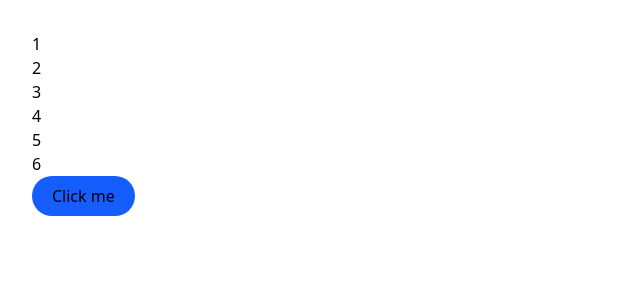
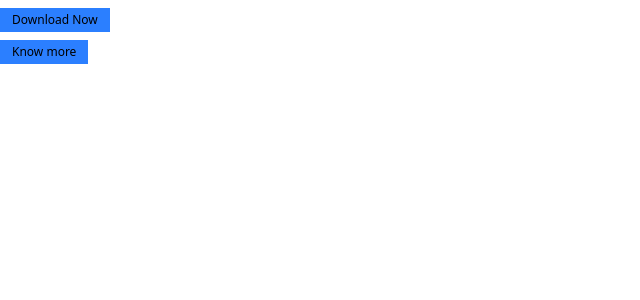
Before and after one commit to Garimatomar0598/reacting-learing, a React (Vite) app: page / in a window 1280 px wide. Shown: the top 300 px of the page, without its empty margins (0-640 px from the left). Built offline with nearby package versions, Linux system fonts and the light colour scheme.

Commit message:
make small boxes and helping by props data shows into another component

```diff
--- a/src/App.jsx
+++ b/src/App.jsx
@@ -1,18 +1,12 @@
-import React, { useState } from 'react'
-
+import Card from './Components/Card'
+import React from 'react'
 
 function App() {
- const [val,setval] = useState([1,2,3,4,5,6])
   return (
-    <div className='p-8'>
-{val.map(item=><h1>{item}</h1>)}
-<button  onClick={()=>setval(()=>{
-  return val.filter(( item,index)=>index !=val.length-1)
-})}
-
-
- className='py-2 px-5 bg-blue-600 text-xs-text-white rounded-full'>Click me</button>
- </div>
+    <div>
+      <Card text="Download Now" />
+      <Card text = "Know more " />
+    </div>
   )
 }
 
--- a/src/Components/Card.jsx
+++ b/src/Components/Card.jsx
@@ -1,40 +1,12 @@
 
 import React from 'react'
 
-function Card() {
-
-  const data = [
-{image:'https://images.unsplash.com/photo-1662947368791-8630979e964b?w=600&auto=format&fit=crop&q=60&ixlib=rb-4.1.0&ixid=M3wxMjA3fDB8MHxzZWFyY2h8MzR8fGFtYXpvbnxlbnwwfHwwfHx8MA%3D%3D',name:"Daily objects",description:"my initial approach consisted of writing some simple tests, such as checking.", InStock:true},
-{image:'https://plus.unsplash.com/premium_photo-1664201890376-b735362539bb?w=600&auto=format&fit=crop&q=60&ixlib=rb-4.1.0&ixid=M3wxMjA3fDB8MHxzZWFyY2h8NDF8fGFtYXpvbnxlbnwwfHwwfHx8MA%3D%3D',name:"Amazon Products",description:"my initial approach consisted of writing some simple tests, such as checking.",InStock:false},
-{image:'https://images.unsplash.com/photo-1624521793559-136bfe16fc86?w=600&auto=format&fit=crop&q=60&ixlib=rb-4.1.0&ixid=M3wxMjA3fDB8MHxzZWFyY2h8MTZ8fGFtYXpvbnxlbnwwfHwwfHx8MA%3D%3D',name:"Amazon Deals",description:"this is amazon deals upto 50% ,enjoy your best time here", InStock:true}
-
-  ]
-
+function Card({text}) {
   return (
-    <div className='w-full h-screen flex items-center justify-center gap-10 bg-zinc-200'>
-      {data.map((elem,index)=>(
-<div key={index} className= 'w-52 bg-zinc-100  rounded-md overflow-hidden'>
-<div className='h-32 bg-zinc-300'>
-  <img src={elem.image}
-  />
-</div>
-<div  className='w-full px-3 py-4 bg-cyan-300'>
-  <h2 className='font-semibold'>{elem.name}</h2>
-  <p className='text-xs mt-3'>{elem.description}</p>
- <button
-  className={`px-4 py-1 ${elem.InStock ? 'bg-sky-700' : 'bg-red-600'} text-xs rounded text-zinc-800 mt-3`}
->{elem.InStock ? "In Stock" : "Out of Stock"}
-</button>
-
-
-</div>
-
-</div>
-
-      ))}
-
+    <div>
+      <button  className='py-1 px-3 mt-2 bg-blue-500 text-xs'>{text} </button>
     </div>
   )
 }
 
-export default Card;
+export default Card
```
